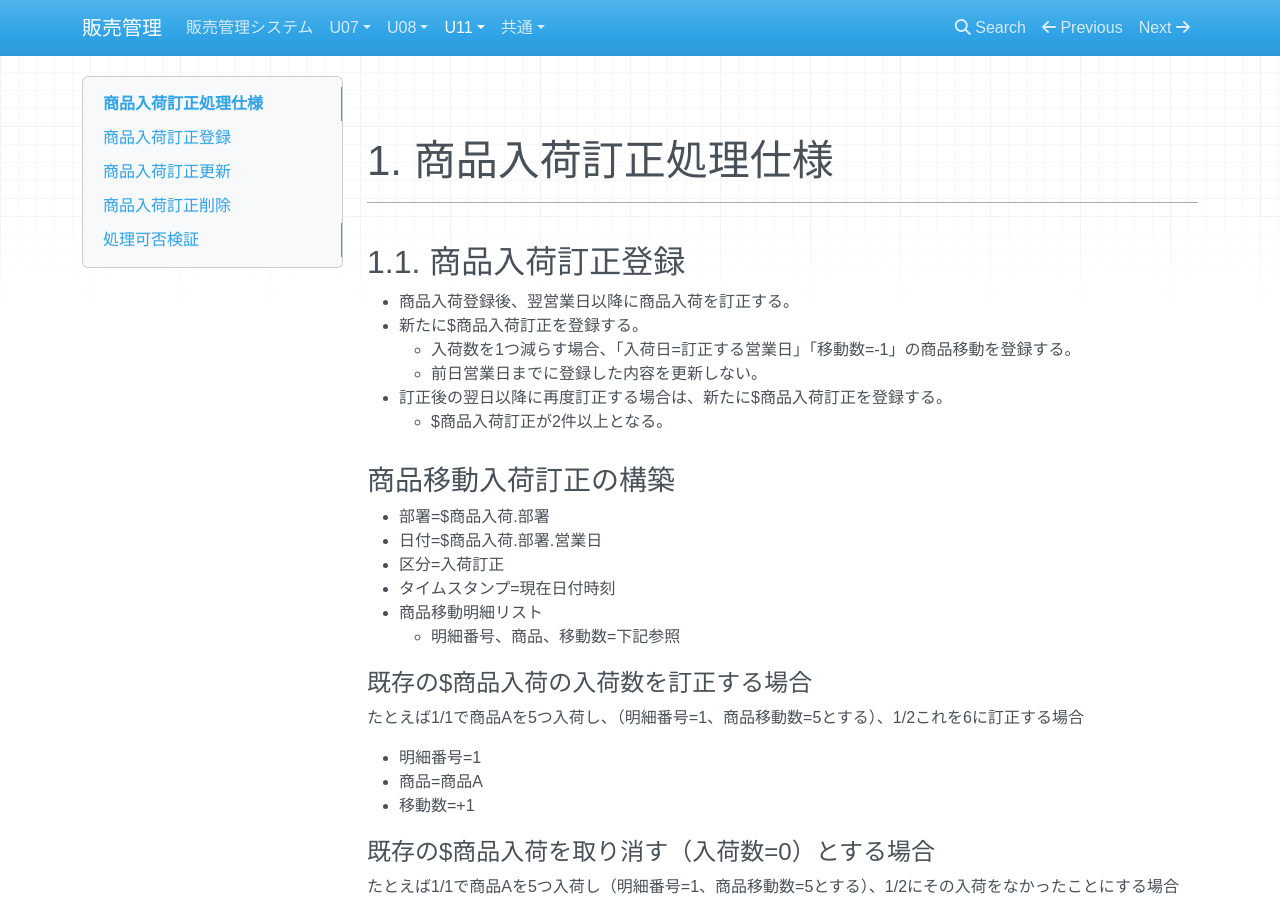
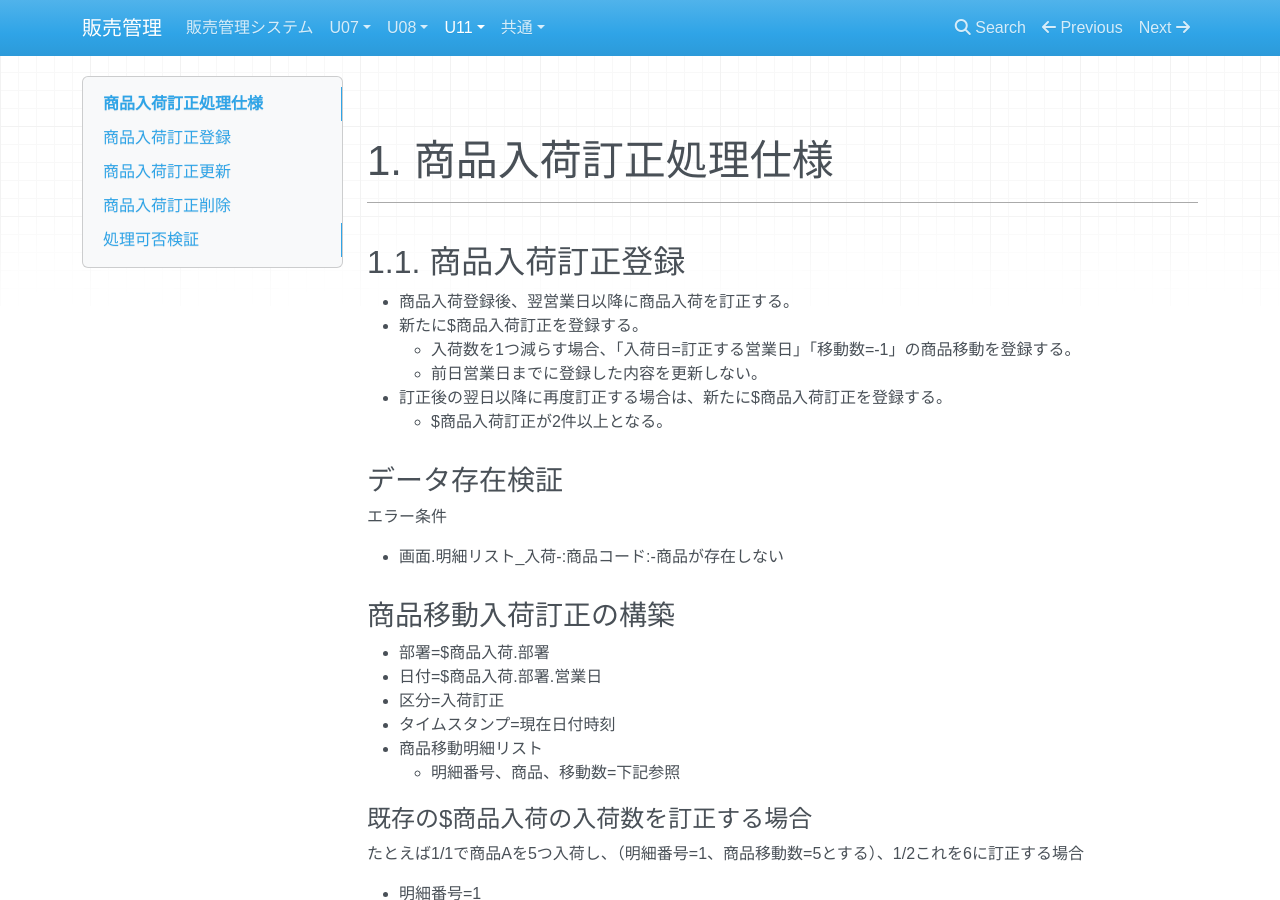
Before and after one commit to ShowKa/HanbaiKanriDoc, an MkDocs documentation site: the page built from docs/U11/U11G003商品入荷/3.1.処理仕様_商品入荷訂正.md, in a window 1280 px wide and 900 px high. Built offline with MkDocs 1.6.1, drawn with Linux system fonts in a browser that asks for light colours; nearby versions of some CDN libraries; some of the changed text lies outside the part shown.

Commit message:
商品コードの存在検証追加

```diff
--- a/docs/U11/U11G003商品入荷/3.1.処理仕様_商品入荷訂正.md
+++ b/docs/U11/U11G003商品入荷/3.1.処理仕様_商品入荷訂正.md
@@ -10,6 +10,12 @@
     - 前日営業日までに登録した内容を更新しない。
 - 訂正後の翌日以降に再度訂正する場合は、新たに$商品入荷訂正を登録する。
     - $商品入荷訂正が2件以上となる。
+
+### データ存在検証
+
+エラー条件
+
+- 画面.明細リスト_入荷-:商品コード:-商品が存在しない
 
 ### 商品移動入荷訂正の構築
 
@@ -71,6 +77,12 @@
 
 - 入荷訂正登録後、再度この登録内容を更新する。
 
+### データ存在検証
+
+エラー条件
+
+- 画面.明細リスト_入荷-:商品コード:-商品が存在しない
+
 ### 商品移動入荷訂正の構築
 
 同上
```
